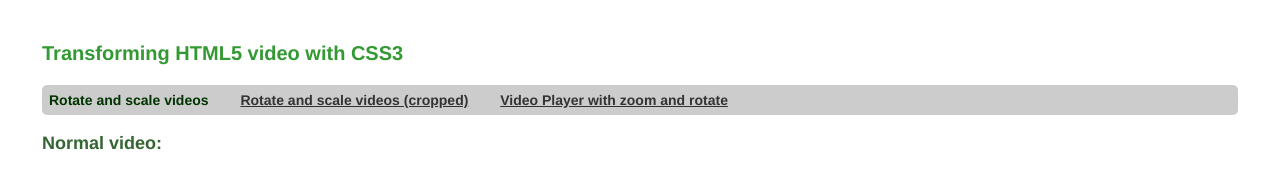
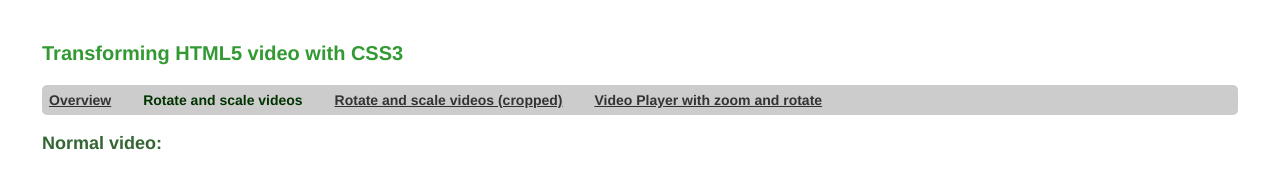
Before and after one commit to codepo8/rotatezoomHTML5video, a plain HTML site: page rotate.html in a window 1280 px wide. Shown: the top 169 px of the page. Drawn offline with Linux system fonts and the light colour scheme; grey boxes are pictures that could not be loaded.

Commit message:
overview

```diff
--- a/rotate.html
+++ b/rotate.html
@@ -41,6 +41,7 @@
   <header><h1>Transforming HTML5 video with CSS3</h1></header>
   <nav>
     <ul>
+      <li><a href="index.html">Overview</a></li>
       <li><strong>Rotate and scale videos</strong></li>
       <li><a href="rotate-with-stages.html">Rotate and scale videos (cropped)</a></li>
       <li><a href="transforming-video.html">Video Player with zoom and rotate</a></li>
```
